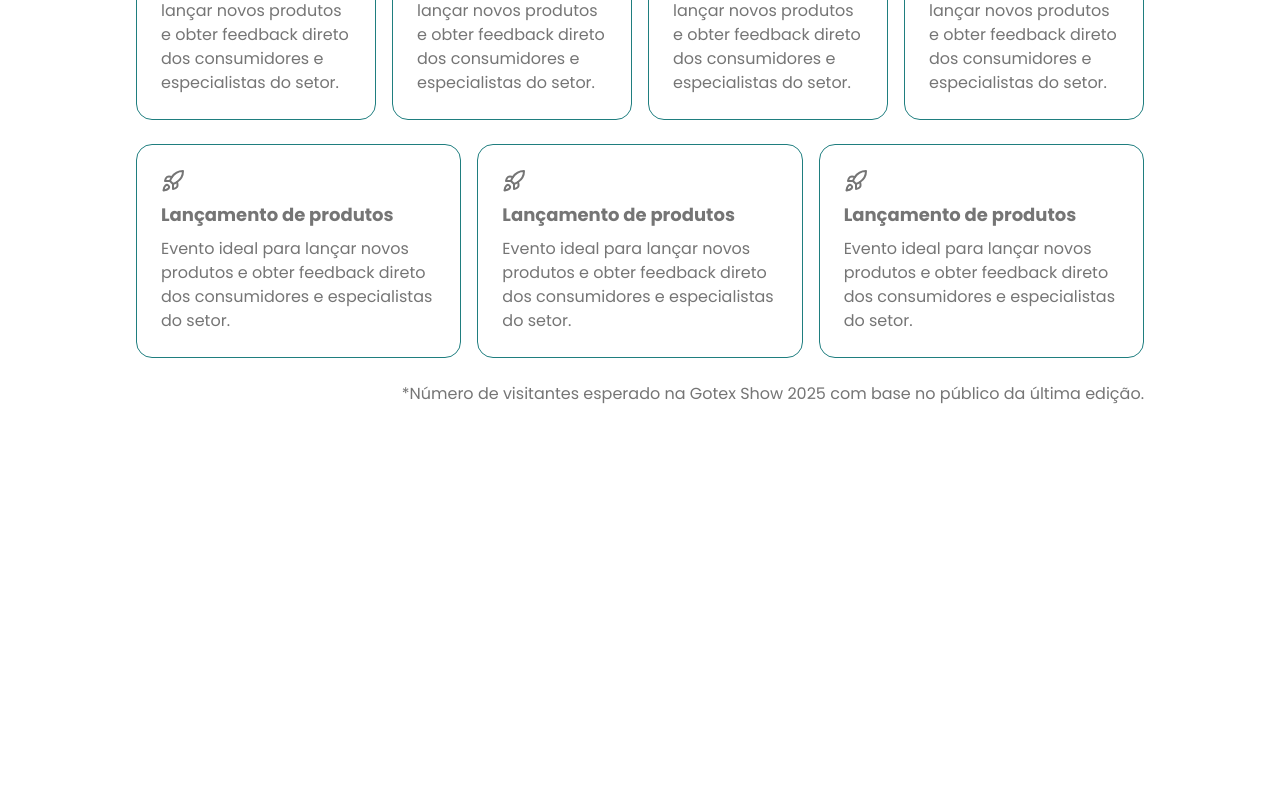
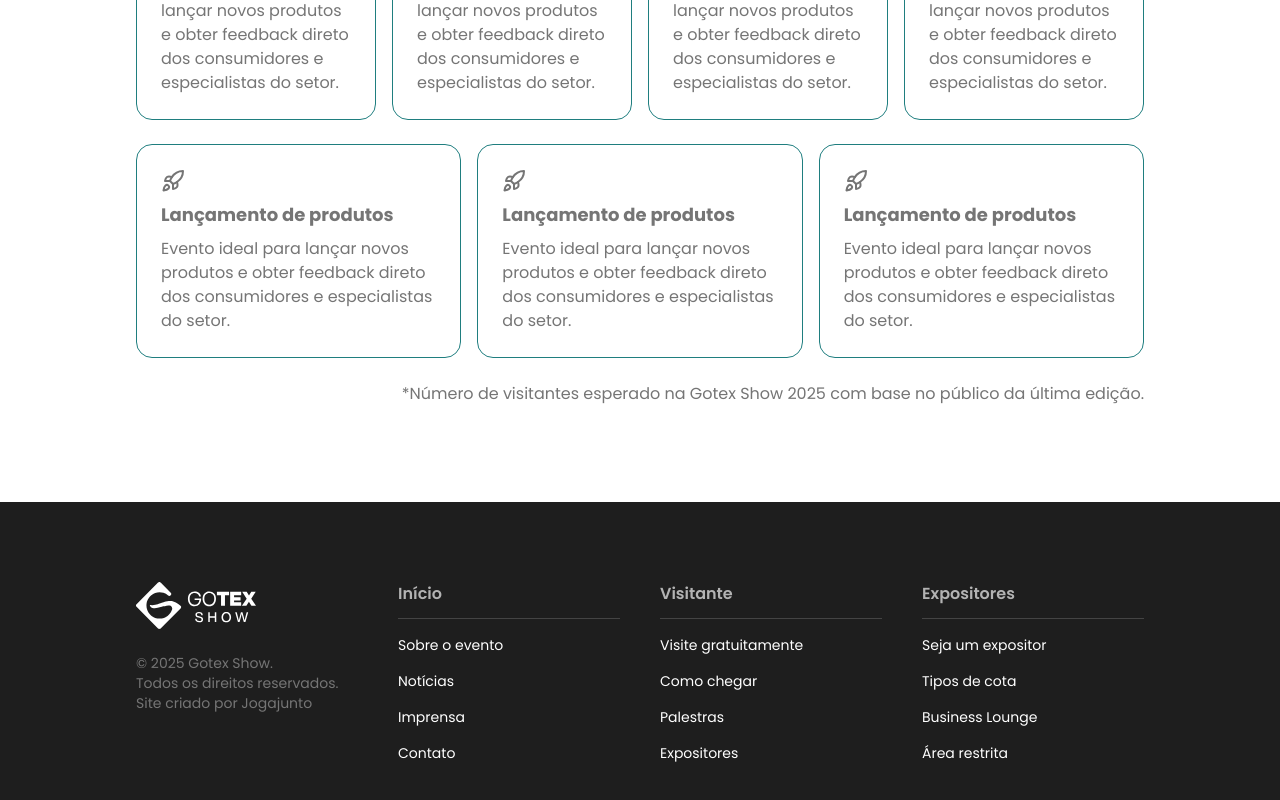
Before and after one commit to mtscarvalho/gotex-show-site, a Next.js app: page /seja-um-expositor in a window 1280 px wide. Shown: the part 1848-2648 px from the top of the page. Before the commit the page ends 2350 px from the top, so only its background shows below. Built offline with nearby package versions, Linux system fonts and the light colour scheme.

Commit message:
Create footer

```diff
--- a/src/app/(frontend)/layout.tsx
+++ b/src/app/(frontend)/layout.tsx
@@ -2,6 +2,7 @@ import type { Metadata } from "next";
 import { Poppins } from "next/font/google";
 import "./globals.css";
 import Header from "@/components/header";
+import { Footer } from "@/components/footer";
 
 const poppins = Poppins({
   subsets: ["latin"],
@@ -24,6 +25,7 @@ export default function RootLayout({
       <body className={`${poppins.variable} antialiased`}>
         <Header />
         {children}
+        <Footer />
       </body>
     </html>
   );
--- a/src/components/button.tsx
+++ b/src/components/button.tsx
@@ -12,7 +12,7 @@ const buttonVariants = tv({
     variant: {
       primary: "bg-brand-primary text-on-brand hover:bg-brand-primary-hover disabled:bg-disabled disabled:border-disabled disabled:border disabled:text-on-disabled",
       outline: "bg-default border border-default text-default hover:border-brand-secondary hover:text-brand-secondary disabled:bg-disabled disabled:border-disabled disabled:border disabled:text-on-disabled",
-      subtle: "text-default px-0 hover:text-brand-secondary disabled:text-on-disabled",
+      subtle: "text-default px-3 hover:text-brand-secondary disabled:text-on-disabled",
     },
     defaultVariants: {
       variant: "md",
--- /dev/null
+++ b/src/components/footer.tsx
@@ -0,0 +1,67 @@
+import React from "react";
+import { Button } from "./button";
+import Link from "next/link";
+import Image from "next/image";
+
+export function Footer() {
+  const menu = [
+    {
+      title: "Início",
+      items: [
+        { label: "Sobre o evento", href: "/" },
+        { label: "Notícias", href: "/" },
+        { label: "Imprensa", href: "/" },
+        { label: "Contato", href: "/" },
+      ],
+    },
+    {
+      title: "Visitante",
+      items: [
+        { label: "Visite gratuitamente", href: "/" },
+        { label: "Como chegar", href: "/" },
+        { label: "Palestras", href: "/" },
+        { label: "Expositores", href: "/" },
+      ],
+    },
+    {
+      title: "Expositores",
+      items: [
+        { label: "Seja um expositor", href: "/" },
+        { label: "Tipos de cota", href: "/" },
+        { label: "Business Lounge", href: "/" },
+        { label: "Área restrita", href: "/" },
+      ],
+    },
+  ];
+
+  return (
+    <footer className="bg-default py-20" data-theme="dark">
+      <div className="container">
+        <div className="grid gap-10 md:grid-cols-2 lg:grid-cols-4">
+          <div className="space-y-6">
+            <Image src="/images/logos/gotex-show-horizontal-negative.svg" alt="Logo" width={120} height={46} />
+            <p className="text-sm">
+              © 2025 Gotex Show. <br />
+              Todos os direitos reservados. <br />
+              Site criado por Jogajunto
+            </p>
+          </div>
+          {menu.map((section) => (
+            <div className="space-y-2" key={section.title}>
+              <h2 className="border-default text-default-secondary border-b pb-3 font-semibold">{section.title}</h2>
+              <ul className="-translate-x-3">
+                {section.items.map((item) => (
+                  <li key={item.label}>
+                    <Button size="sm" variant="subtle" asChild>
+                      <Link href={item.href}>{item.label}</Link>
+                    </Button>
+                  </li>
+                ))}
+              </ul>
+            </div>
+          ))}
+        </div>
+      </div>
+    </footer>
+  );
+}
--- a/src/components/header.tsx
+++ b/src/components/header.tsx
@@ -18,7 +18,7 @@ export default function header() {
                 <span className="sr-only">Página inicial</span>
               </Link>
               <nav className="hidden lg:block">
-                <ul className="flex items-center gap-4">
+                <ul className="flex items-center gap-2">
                   <li>
                     <Button size="sm" variant="subtle" asChild>
                       <Link href="/">Quero visitar</Link>
@@ -29,12 +29,12 @@ export default function header() {
                       <Link href="/">Quero expor</Link>
                     </Button>
                   </li>
-                  <li>
+                  <li className="ml-2">
                     <Button size="sm" variant="outline" asChild>
                       <Link href="/">Área restrita do expositor</Link>
                     </Button>
                   </li>
-                  <li>
+                  <li className="ml-2">
                     <Button size="sm" variant="primary" asChild>
                       <Link href="/">Inscreva-se gratuitamente</Link>
                     </Button>
```
Also changed, not shown: src/app/(payload)/layout.tsx (+14 -14 lines).
